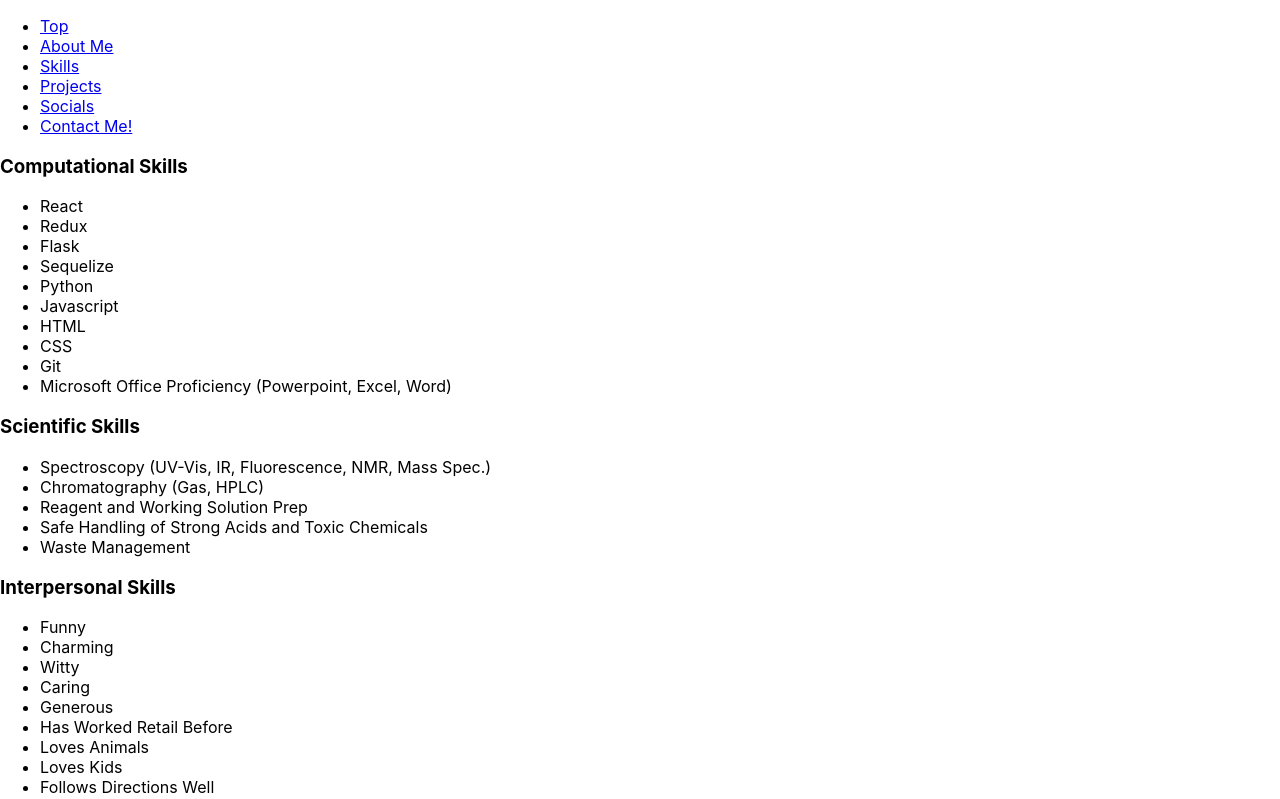
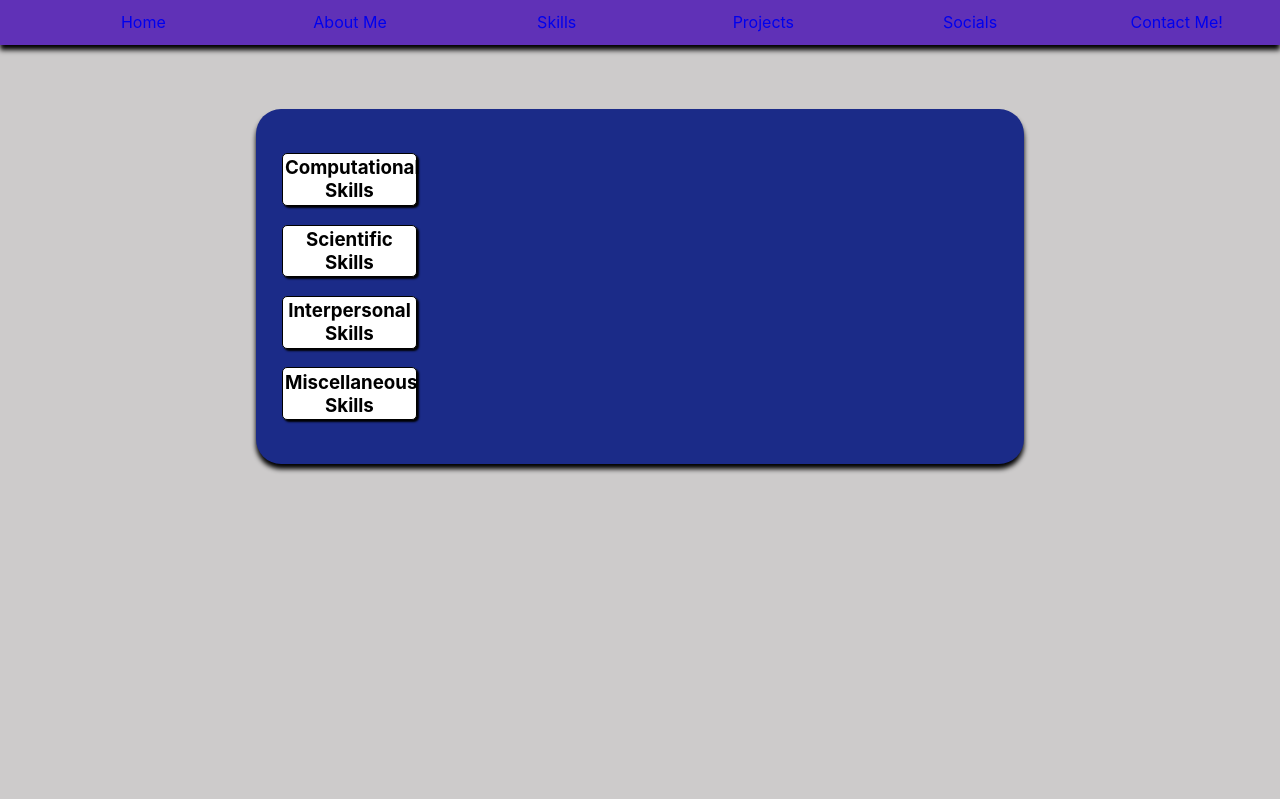
Before and after one commit to Dudemaster47/portfolio-site-but-it-works, a React (Create React App) app: page /skills in a window 1280 px wide. Shown: the top 799 px of the page. Built offline with nearby package versions, Linux system fonts and the light colour scheme.

Commit message:
significant css added

```diff
--- a/src/components/about_me.jsx
+++ b/src/components/about_me.jsx
@@ -1,11 +1,11 @@
 function AboutMe(){
     return (
-        <>
+        <div class="splashbox">
             <p>I'm an artist, a writer, a musician, a scientist, and a programmer.</p>
             <p>I'm also a foodie, an avid gamer, an uncle, and the proud dad of one really adorable cat!</p>
             <p>I've got a lot to offer the world, and I'm looking for new challenges that will allow me to do so!</p>
             <p>In the meantime, I'm always looking for some new project to funnel my endless creative energy into; it can be hard to balance so many outlets but I find a way!</p>
-        </>
+        </div>
     )
 
 }
--- a/src/components/feedback.jsx
+++ b/src/components/feedback.jsx
@@ -1,7 +1,7 @@
 function Feedback () {
 
     return (
-        <>
+        <div class="splashbox">
             <form action="mailto:asonnyhiller@gmail.com">
                 <label>
                     Email:
@@ -13,7 +13,7 @@ function Feedback () {
                 </label>
                 <input type="submit" value="Submit" />
             </form>
-        </>
+        </div>
     )
 
 }
--- a/src/components/nav.jsx
+++ b/src/components/nav.jsx
@@ -1,37 +1,68 @@
 import React from 'react';
-import { NavLink } from 'react-router-dom';
+import { NavLink, useNavigate } from 'react-router-dom';
 
 function Nav() {
+    const navigate = useNavigate();
+
+    const clickHandler1 = (e) => {
+        e.preventDefault();
+        navigate('/');
+    }
+
+    const clickHandler2 = (e) => {
+        e.preventDefault();
+        navigate('/aboutme');
+    }
+
+    const clickHandler3 = (e) => {
+        e.preventDefault();
+        navigate('/skills');
+    }
+
+    const clickHandler4 = (e) => {
+        e.preventDefault();
+        navigate('/projects');
+    }
+
+    const clickHandler5 = (e) => {
+        e.preventDefault();
+        navigate('/socials');
+    }
+
+    const clickHandler6 = (e) => {
+        e.preventDefault();
+        navigate('/feedback');
+    }
 
     return (
         <nav className='outerbar'>
             <ul className="navbar">
-                <li className="navbutton">
+                <li className="navbutton" onClick={clickHandler1}>
                     <NavLink to='/' exact={true} activeClassName='active'>
-                    Top
+                    Home
                     </NavLink>
                 </li>
-                <li className="navbutton">
+                <li className="navbutton" onClick={clickHandler2}>
                     <NavLink to='/aboutme' exact={true} activeClassName='active'>
                     About Me
                     </NavLink>
                 </li>
-                <li className="navbutton">
+                <li className="navbutton" onClick={clickHandler3}>
                     <NavLink to='/skills' exact={true} activeClassName='active'>
                     Skills
                     </NavLink>
                 </li>
-                <li className="navbutton">
+                <li className="navbutton" onClick={clickHandler4}>
                     <NavLink to='/projects' exact={true} activeClassName='active'>
                     Projects
                     </NavLink>
                 </li>
-                <li className="navbutton">
+                <li className="navbutton" onClick={clickHandler5}>
                     <NavLink to='/socials' exact={true} activeClassName='active'>
                     Socials
                     </NavLink>
                 </li>
-                <li className="navbutton">
+                <li className="navbutton" onClick={clickHandler6}>
                     <NavLink to='/feedback' exact={true} activeClassName='active'>
                     Contact Me!
                     </NavLink>
--- a/src/components/skills.jsx
+++ b/src/components/skills.jsx
@@ -1,52 +1,52 @@
 function Skills(){
 
     return (
-        <>
-            <h3>Computational Skills</h3>
-                <ul>
-                    <li>React</li>
-                    <li>Redux</li>
-                    <li>Flask</li>
-                    <li>Sequelize</li>
-                    <li>Python</li>
-                    <li>Javascript</li>
-                    <li>HTML</li>
-                    <li>CSS</li>
-                    <li>Git</li>
-                    <li>Microsoft Office Proficiency (Powerpoint, Excel, Word)</li>
+        <div className="skillbox">
+            <h3 className="skillheader" id="skillheader1">Computational Skills</h3>
+                <ul className="skillchild1">
+                    <li className="skillchild2">React</li>
+                    <li className="skillchild2">Redux</li>
+                    <li className="skillchild2">Flask</li>
+                    <li className="skillchild2">Sequelize</li>
+                    <li className="skillchild2">Python</li>
+                    <li className="skillchild2">Javascript</li>
+                    <li className="skillchild2">HTML</li>
+                    <li className="skillchild2">CSS</li>
+                    <li className="skillchild2">Git</li>
+                    <li className="skillchild2">Microsoft Office Proficiency (Powerpoint, Excel, Word)</li>
                 </ul>
-            <h3>Scientific Skills</h3>
-                <ul>
-                    <li>Spectroscopy (UV-Vis, IR, Fluorescence, NMR, Mass Spec.)</li>
-                    <li>Chromatography (Gas, HPLC)</li>
-                    <li>Reagent and Working Solution Prep</li>
-                    <li>Safe Handling of Strong Acids and Toxic Chemicals</li>
-                    <li>Waste Management</li>
+            <h3 class="skillheader" id="skillheader2">Scientific Skills</h3>
+                <ul className="skillchild3">
+                    <li className="skillchild2">Spectroscopy (UV-Vis, IR, Fluorescence, NMR, Mass Spec.)</li>
+                    <li className="skillchild2">Chromatography (Gas, HPLC)</li>
+                    <li className="skillchild2">Reagent and Working Solution Prep</li>
+                    <li className="skillchild2">Safe Handling of Strong Acids and Toxic Chemicals</li>
+                    <li className="skillchild2">Waste Management</li>
                 </ul>
-            <h3>Interpersonal Skills</h3>
-                <ul>
-                    <li>Funny</li>
-                    <li>Charming</li>
-                    <li>Witty</li>
-                    <li>Caring</li>
-                    <li>Generous</li>
-                    <li>Has Worked Retail Before</li>
-                    <li>Loves Animals</li>
-                    <li>Loves Kids</li>
-                    <li>Follows Directions Well</li>
-                    <li>Keeps Head Down</li>
+            <h3 className="skillheader" id='skillheader3'>Interpersonal Skills</h3>
+                <ul className="skillchild4">
+                    <li className="skillchild2">Funny</li>
+                    <li className="skillchild2">Charming</li>
+                    <li className="skillchild2">Witty</li>
+                    <li className="skillchild2">Caring</li>
+                    <li className="skillchild2">Generous</li>
+                    <li className="skillchild2">Has Worked Retail Before</li>
+                    <li className="skillchild2">Loves Animals</li>
+                    <li className="skillchild2">Loves Kids</li>
+                    <li className="skillchild2">Follows Directions Well</li>
+                    <li className="skillchild2">Keeps Head Down</li>
                 </ul>
-            <h3>Miscellaneous Skills</h3>
-                <ul>
-                    <li>Black Belt</li>
-                    <li>Excellent Cook</li>
-                    <li>Musician</li>
-                    <li>Composer</li>
-                    <li>Artist</li>
-                    <li>Writer</li>
-                    <li>Tabletop Gaming Enthusiast (I'm the eternal Game Master, so you KNOW I can manage people)</li>
+            <h3 className="skillheader" id='skillheader4'>Miscellaneous Skills</h3>
+                <ul className="skillchild5">
+                    <li className="skillchild2">Black Belt</li>
+                    <li className="skillchild2">Excellent Cook</li>
+                    <li className="skillchild2">Musician</li>
+                    <li className="skillchild2">Composer</li>
+                    <li className="skillchild2">Artist</li>
+                    <li className="skillchild2">Writer</li>
+                    <li className="skillchild2">Tabletop Gaming Enthusiast (I'm the eternal Game Master, so you KNOW I can manage people)</li>
                 </ul>
-        </>
+        </div>
     )
 }
 
--- a/src/components/socials.jsx
+++ b/src/components/socials.jsx
@@ -3,7 +3,7 @@ import { Link } from 'react-router-dom';
 function Socials() {
 
     return (
-        <>
+        <div class="splashbox">
             <ul>
                 <li>
                     <a href="https://www.linkedin.com/in/alex-hiller-422baa163/">LinkedIn</a>
@@ -15,7 +15,7 @@ function Socials() {
                     <a href="https://github.com/Dudemaster47">GitHub</a>
                 </li>
             </ul>
-        </>
+        </div>
     )
 
 }
--- a/src/components/splash.jsx
+++ b/src/components/splash.jsx
@@ -1,9 +1,13 @@
 function Splash(){
     return (
-        <>
-            <p>Hi!</p>
-            <p>I'm Alex Hiller.</p>
-        </>
+        <div class="splashbox">
+            <div class="splashtext1">
+                <h1>Hi!</h1>
+            </div>
+            <div class="splashtext2">
+                <h1>I'm Alex Hiller.</h1>
+            </div>
+        </div>
     )
 }
 
--- a/src/index.css
+++ b/src/index.css
@@ -5,9 +5,133 @@ body {
     sans-serif;
   -webkit-font-smoothing: antialiased;
   -moz-osx-font-smoothing: grayscale;
+  background: rgb(205, 203, 203);
 }
 
 code {
   font-family: source-code-pro, Menlo, Monaco, Consolas, 'Courier New',
     monospace;
 }
+
+.outerBar {
+  position: sticky;
+  top: 0;
+  width: 100%;
+  margin: 0;
+}
+
+.navbar {
+  list-style: none;
+  display: flex;
+  background: #6031b7;
+  justify-content: space-between;
+  align-items: center;
+  margin: 0;
+  z-index: 10;
+  box-shadow: 0px 5px 5px rgb(0, 0, 0);
+}
+
+.navbutton {
+  color: white;
+  width: 100%;
+  height: 100%;
+  padding: 1%;
+  text-align: center;
+}
+
+.navbutton:hover {
+  background: #3c1f73;
+  cursor: pointer;
+}
+
+.navbutton a{
+  text-decoration: none;
+}
+
+.navbutton a:visited {
+  color: white;
+  text-decoration: none;
+}
+
+a:visited {
+  color: white;
+  text-decoration: none;
+}
+
+a {
+  text-decoration: none;
+}
+
+.splashbox {
+  margin-left: 20%;
+  margin-right: 20%;
+  margin-top: 5%;
+  background: #1b2b88;
+  color: white;
+  padding: 2%;
+  border-radius: 25px;
+  box-shadow: 0px 5px 5px rgb(0, 0, 0);
+}
+
+.skillbox {
+  margin-left: 20%;
+  margin-right: 20%;
+  margin-top: 5%;
+  margin-bottom: 5%;
+  background: #1b2b88;
+  color: white;
+  padding: 2%;
+  border-radius: 25px;
+  box-shadow: 0px 5px 5px rgb(0, 0, 0);
+}
+
+.skillheader {
+  border: solid black 1px;
+  padding: 0.33%;
+  border-radius: 5px;
+  background: white;
+  color: black;
+  width: 18%;
+  text-align: center;
+  box-shadow: 2px 2px 2px rgb(0, 0, 0);
+}
+
+.skillchild1 {
+  display: none;
+  list-style-type: none;
+}
+
+.skillchild3 {
+  display: none;
+  list-style-type: none;
+}
+
+.skillchild4 {
+  display: none;
+  list-style-type: none;
+}
+
+.skillchild5 {
+  display: none;
+  list-style-type: none;
+}
+
+.skillheader:hover {
+  cursor:pointer;
+}
+
+#skillheader1:hover ~ .skillchild1 {
+  display: block;
+}
+
+#skillheader2:hover ~ .skillchild3 {
+  display: block;
+}
+
+#skillheader3:hover ~ .skillchild4 {
+  display: block;
+}
+
+#skillheader4:hover ~ .skillchild5 {
+  display: block;
+}
```
